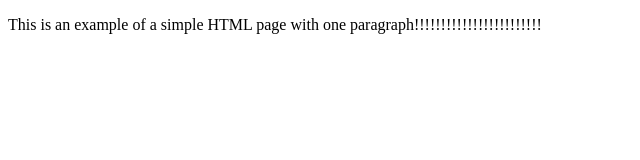
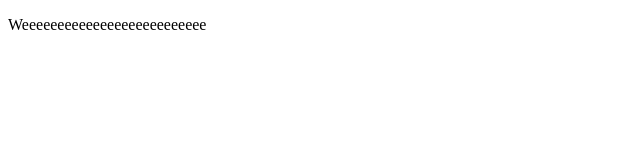
Before and after one commit to rainavarenya/trial, a plain HTML site: page index.html in a window 1280 px wide. Shown: the whole page, without its empty margins (0-640 px from the left). Drawn offline with Linux system fonts and the light colour scheme.

Commit message:
this is over

```diff
--- a/index.html
+++ b/index.html
@@ -4,6 +4,6 @@
         <title>Example</title>
     </head>
     <body>
-        <p>This is an example of a simple HTML page with one paragraph!!!!!!!!!!!!!!!!!!!!!!!!</p>
+        <p>Weeeeeeeeeeeeeeeeeeeeeeeeee</p>
     </body>
 </html>
```
